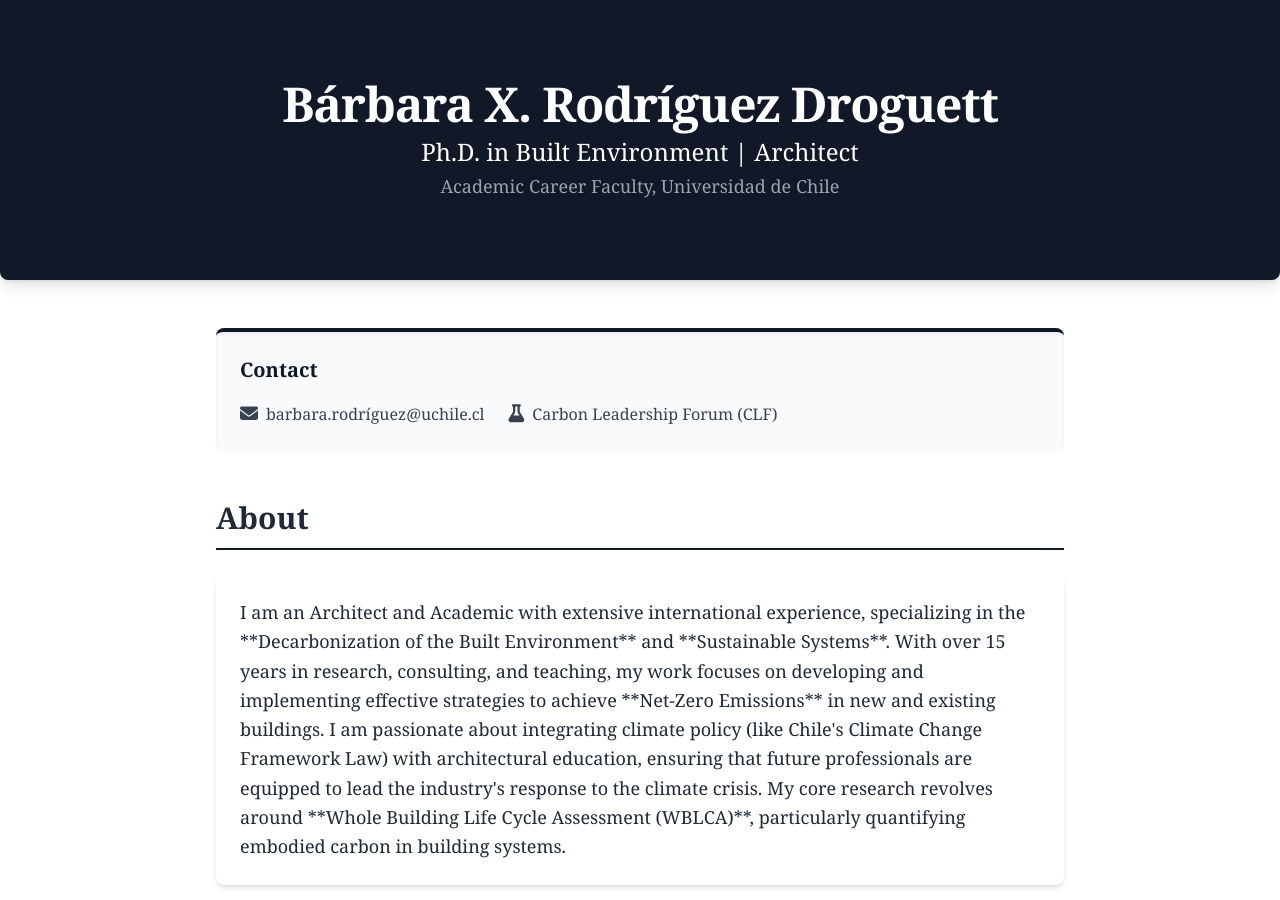
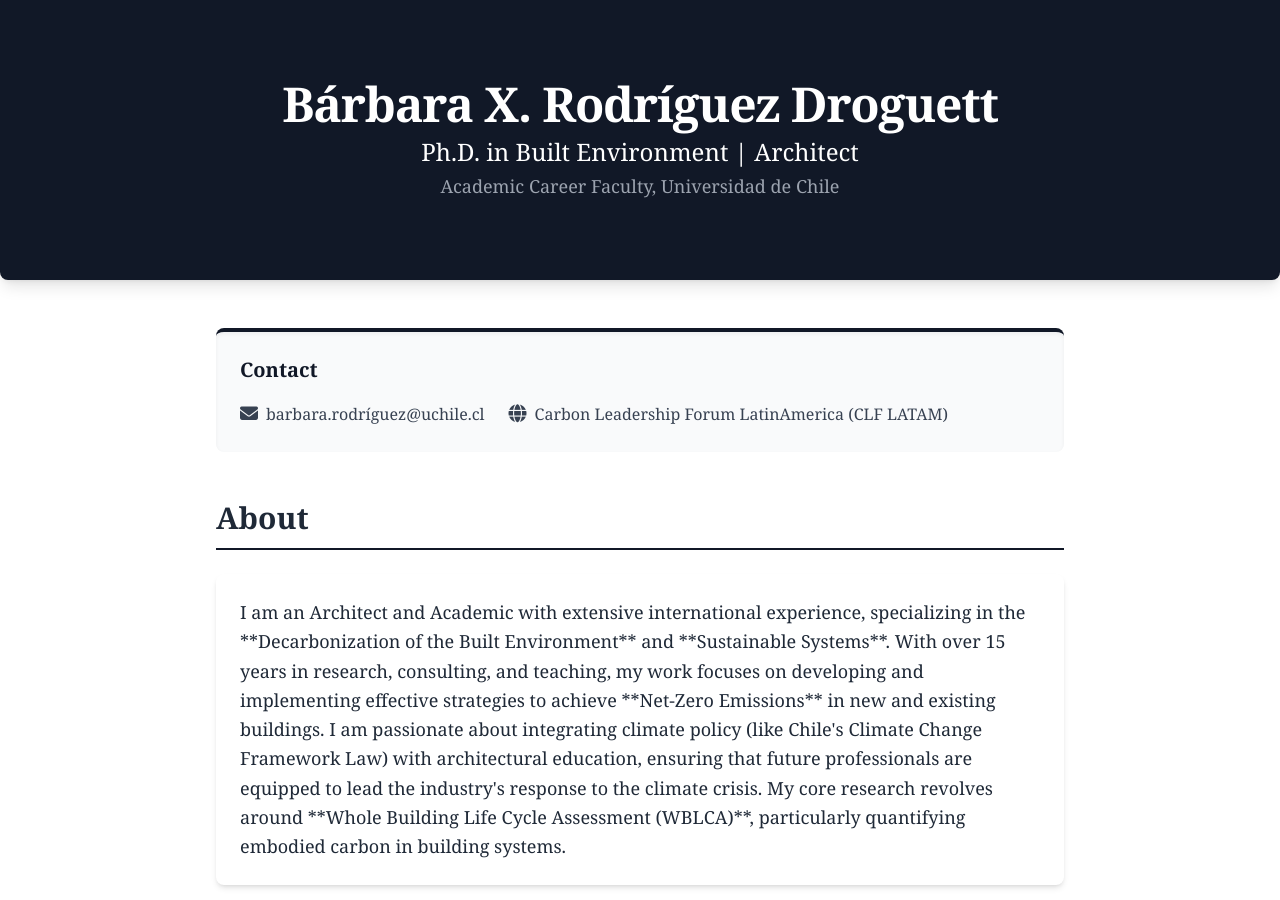
Before and after one commit to bxrodriguez/bxrodriguez.github.io, a Jekyll site: the page index.html, which Jekyll copies as it is, in a window 1280 px wide and 900 px high. Built offline with Jekyll 4.4.1, drawn with Linux system fonts in a browser that asks for light colours; nearby versions of some CDN libraries.

Commit message:
Update index.html

```diff
--- a/index.html
+++ b/index.html
@@ -60,9 +60,10 @@
                     <i class="fas fa-envelope text-lg"></i>
                     <span class="font-medium">barbara.rodríguez@uchile.cl</span>
                 </a>
-                <a href="https://carbonleadershipforum.org/" target="_blank" rel="noopener noreferrer" class="flex items-center space-x-2 text-gray-700 hover-link transition">
-                    <i class="fas fa-flask text-lg"></i>
-                    <span class="font-medium">Carbon Leadership Forum (CLF)</span>
+                <!-- Phone number removed as requested -->
+                <a href="https://vivianaurra92.wixsite.com/clflatam" target="_blank" rel="noopener noreferrer" class="flex items-center space-x-2 text-gray-700 hover-link transition">
+                    <i class="fas fa-globe text-lg"></i>
+                    <span class="font-medium">Carbon Leadership Forum LatinAmerica (CLF LATAM)</span>
                 </a>
             </div>
         </section>
```
